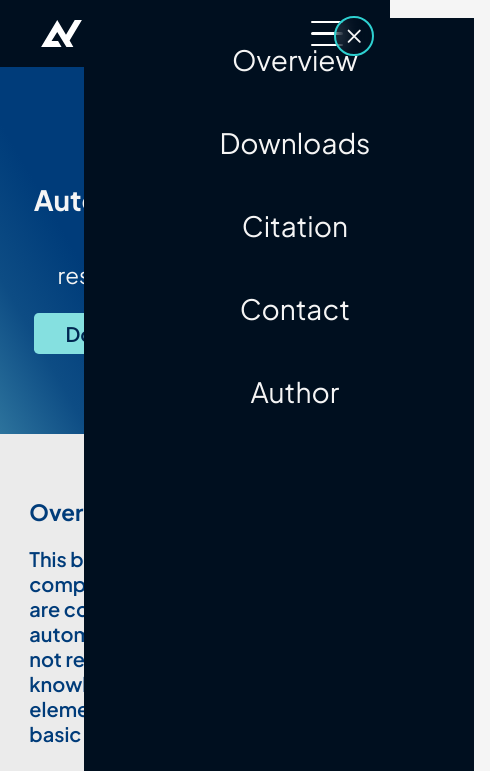
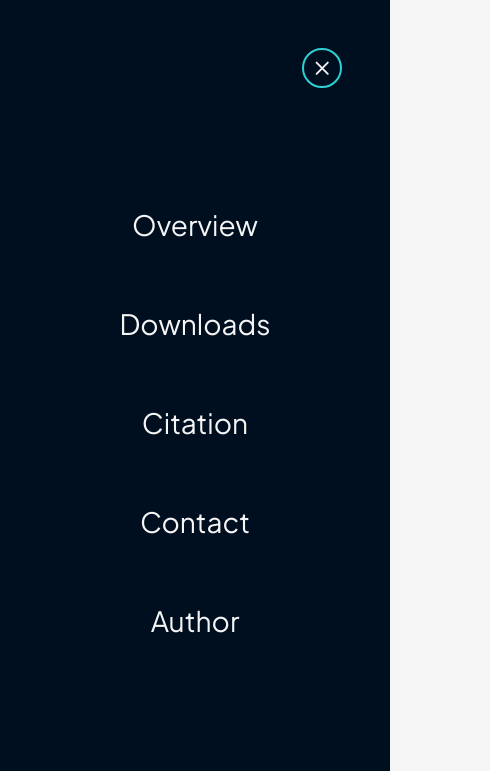
Before and after one commit to rosellynunez/academic-book, a plain HTML site: page index.html in a window 390 px wide. Both pictures are taken after a click on the button "Open menu". Shown: the top 771 px of the page, 490 px wide, since content can reach past the window. Drawn offline with Linux system fonts and the light colour scheme.

Commit message:
fixed nav

```diff
--- a/css/3-layout.css
+++ b/css/3-layout.css
@@ -62,14 +62,14 @@ section:last-of-type {
 .section--alternative { background-color: var(--surface-section-alternative); }
 .section--gradient { background: var(--surface-gradient); }
 
-/* Header */
+/* --- General Header --- */
 .site-header {
     position: sticky;
     top: 0;
     z-index: 1000;
     background-color: var(--surface-header);
     backdrop-filter: blur(10px);
-    padding: 0 var(--space-sm);
+    padding: var(--space-sm);
     gap: var(--space-sm);
 }
 
@@ -80,74 +80,44 @@ section:last-of-type {
     justify-content: space-between;
 }
 
-/* Main nav */
-.main-nav {
-    position: sticky;
-    top: 0;
-    width: 100%;
-    backdrop-filter: blur(10px);
-    z-index: 1000;
-    padding: var(--space-sm) 0;
-    background-color: var(--surface-header);
+/* Desktop nav */
+.desktop-nav ul {
+    display: flex;
+    gap: var(--space-xs);
 }
 
-.main-nav ul {
-    list-style: none;
-    margin: 0;
-    padding: 0;
-    display: flex;
-    justify-content: right;
-    flex-wrap: wrap;
-}
-
-.main-nav ul li {
-    margin: 0 var(--space-xs);
-}
-
-.main-nav a {
+.desktop-nav a {
     text-decoration: none;
     color: var(--text-color-nav);
-    font-size: var(--text-body);
     padding: var(--space-xs) var(--space-sm);
-    transition: 0.3s;
 }
 
 /* Navigation interaction states */
-.main-nav a:hover {
+.desktop-nav a:hover {
     text-decoration: underline;
     text-decoration-thickness: 1px;
     text-underline-offset: 3px;
 }
 
-.main-nav a:active {
+.desktop-nav a:active {
     text-decoration-thickness: 2px;
     transform: translateY(2px);
     transition: all 0.3s ease;
 }
 
-.main-nav a:focus-visible { /* Focus (keyboard) */
+.desktop-nav a:focus-visible { /* Focus (keyboard) */
     outline: var(--focus-ring-width) solid var(--focus-ring-color);
     outline-offset: var(--focus-ring-offset);
 }
 
-/* Nav desktop - visible por defecto */
-.nav-menu {
-    list-style: none;
-    margin: 0;
-    padding: 0;
-    display: flex;
-    justify-content: right;
-    flex-wrap: wrap;
-}
-
-.nav-menu li {
+.desktop-nav li {
     margin: 0 var(--space-xs);
 }
 
 /* Mobile Navigation (hamburger + overlay menu) */
 /* Hidden on desktop */
 .hamburger {
-    display: none;
+    display: none; /* visible solo en mobile */
     flex-direction: column;
     background: none;
     border: none;
@@ -158,16 +128,20 @@ section:last-of-type {
 
 .hamburger span {
     display: block;
-    width: var(--space-lg);
-    height: 0.13rem;
+    width: 25px;
+    height: 3px;
     background: var(--color-neutral-0);
-    margin: 0.3rem 0;
+    margin: 0.2rem 0;
     border-radius: var(--radius-sm);
     transition: .25s;
 }
 
 .close-menu {
-  display: none; /* Hidden on desktop */
+    display: none;
+}
+
+.mobile-nav {
+    display: none;
 }
 
 .header-inner {
@@ -176,44 +150,46 @@ section:last-of-type {
     justify-content: space-between;
 }
 
-.main-nav {
-    flex: 1 1 auto;
+.desktop-nav {
+    display: block;
+}
+
+.nav-menu-desktop {
+    display: flex;
 }
 
 /* --- Mobile Navigation - here we see the hamburguer --- */
 @media (max-width: 992px) {
+    /* Ocultar nav desktop */
+    .desktop-nav {
+        display: none;
+    }
+
     .hamburger {
         display: flex;
-        z-index: 1100; /* encima del overlay */
+        z-index: 1400; /* encima del overlay */
     }
 
 /* Menu fullscreen (hidden using opacity/visibility) */
-    .nav-menu {
+    .mobile-nav {
+    /* Menu fullscreen */
         position: fixed;
-        inset: 0; /* top:0; right:0; bottom:0; left:0; */
-        width: 100vw;
-        height: 100vh;
+        inset: 0;
+        background-color: var(--surface-header);
         display: flex;
         flex-direction: column;
         justify-content: center;
         align-items: center;
-        background-color: var(--surface-header);
-
-        /* ocultar para que no interfiera, pero permitir transición */
         opacity: 0;
         visibility: hidden;
+        pointer-events: none;
         transform: translateY(-10%);
-        pointer-events: none; /* no clickeable cuando oculto */
-
-        /* animación */
-        transition: opacity 320ms cubic-bezier(.2,.9,.2,1),
-                    transform 320ms cubic-bezier(.2,.9,.2,1),
-                    visibility 0s linear 320ms; /* delay para visibility = oculto después de la transición */
-        z-index: 1050;
+        transition: opacity 0.3s ease, transform 0.3s ease, visibility 0.3s;
+        z-index: 1110;
     }
 
-/* When is active: visible y clickeable */
-    .nav-menu.active {
+    /* When is active: visible y clickeable */
+    .mobile-nav.active {
         opacity: 1;
         visibility: visible;
         transform: translateY(0);
@@ -221,57 +197,87 @@ section:last-of-type {
         transition-delay: 0.2s;
     }
 
-    .header-inner {
-        justify-content: space-between;
-        padding: var(--space-xs) 0;
+    .nav-menu {
+        list-style: none;
+        text-align: center;
+        padding: 0;
+        margin: 0;
+        display: flex;
+        flex-direction: column;
+        gap: 2rem;
+    }
+
+    .nav-menu a {
+        display: inline-block;
+        font-size: var(--text-section) !important;
+        font-weight: var(--fw-regular) !important;
+        text-decoration: none;
+        color: var(--text-color-on-dark);
+        padding: var(--space-sm)!important;
+        width: 100%;
+    }
+
+    .nav-menu a:hover {
+        text-decoration: underline;
+        text-decoration-thickness: 1px;
+        text-underline-offset: 3px;
+    }
+
+    /* When is active: visible y clickeable */
+    .hamburger.active {
+        opacity: 0;
+        visibility: hidden;
+        pointer-events: none;
+    }
+
+    /* AÑADIR: Mostrar hamburguesa cuando no está activo */
+    .hamburger:not(.active) {
+        opacity: 1;
+        visibility: visible;
+        pointer-events: auto;
     }
 
     /* Estilos para elementos del menú en pantalla completa */
     .nav-menu li {
         text-align: center;
-        margin: 0 var(--space-sm)!important;
-        width: 100%;
     }
 
-    .nav-menu li a {
-        display: inline-block;
-        font-size: var(--text-section) !important;
-        font-weight: var(--fw-regular) !important;
-        text-decoration: none;
+    /* --- Close button --- */
+    .close-menu {
+        position: absolute;
+        top: 3rem;
+        right: 3rem;
+        width: 2.5rem;
+        height: 2.5rem;
+        display: flex; /* siempre flex */
+        align-items: center;
+        justify-content: center;
+        border: var(--border-width-interactive) solid var(--border-color-interactive);
+        border-radius: 50%;
+        background: transparent;
         color: var(--text-color-on-dark);
-        padding: var(--space-md)!important;
-        width: 100%;
+        cursor: pointer;
+        opacity: 0; /* oculto inicialmente */
+        z-index: 1500;
+        transition: opacity 0.25s ease, transform 0.25s ease, background 0.25s ease;
+        visibility: hidden; /* AÑADIR ESTO */
     }
 
-    /* Asegurar que la hamburguesa (cuando se transforma) se vea por encima */
-    .hamburger.active {
-        z-index: 1110;
+    /* Cuando el menú está activo, mostrar la X */
+    .mobile-nav.active .close-menu {
+        opacity: 1;
+        visibility: visible;
+        pointer-events: auto;
+        top: 3rem;
+        right: 3rem;
     }
 
-    .close-menu {
-        position: fixed;
-        top: var(--space-sm);
-        right: var(--space-sm);
-        width: 2.5rem;
-        height: 2.5rem;
-        border: none;
-
-    /* ✨ Semi-transparent background with blur */
-        background: transparent;
-        border: var(--border-width-interactive) solid var(--border-color-interactive);
-        color: var(--text-color-on-dark);
-        border-radius: var(--radius-full);
-
-        display: flex;
-        align-items: center;
-        justify-content: center;
-
-        cursor: pointer;
-        z-index: 1120;
-        backdrop-filter: blur(8px);
-        opacity: 0;
-        display: none;
-        transition: opacity 250ms ease, transform 250ms ease, background 250ms ease;
+    /* Visible */
+    .close-menu.visible {
+        opacity: 1;
+        visibility: visible;
+        pointer-events: auto;
+        z-index: 9999;
     }
 
     .close-menu svg {
@@ -285,16 +291,13 @@ section:last-of-type {
         transform: scale(1.05);
     }
 
-    /* Visible */
-    .close-menu.visible {
-        display: flex;
-        opacity: 1;
+    header {
+        padding-left: 0 !important;
+        padding-right: 0 !important;
     }
 
-    header,
-    .main-nav {
-        padding-left: 0 !important;
-        padding-right: 0 !important;
+    .desktop-nav {
+    display: none;
     }
 }
 
@@ -308,7 +311,7 @@ section:last-of-type {
         display: none !important;
     }
 
-    .nav-menu {
+    .desktop-nav {
         display: flex !important;
         position: static !important;
         opacity: 1 !important;
@@ -322,14 +325,14 @@ section:last-of-type {
         flex-direction: row !important;
     }
 
-    .nav-menu li {
+    .desktop-nav li {
         width: auto !important;
         text-align: left !important;
         border-bottom: none !important;
         margin: 0 0.5rem !important;
     }
 
-    .nav-menu li a {
+    .desktop-nav li a {
         font-size: var(--text-body) !important;
         font-weight: var(--fw-regular) !important;
         padding: var(--space-xs) var(--space-sm) !important;
--- a/index.html
+++ b/index.html
@@ -26,8 +26,9 @@
                     </a>
                 </div>
 
-                <nav class="main-nav" id="main-nav">
-                    <ul class="nav-menu">
+                <!-- Desktop nav (same nav, but shown inline in desktop) -->
+                <nav class="desktop-nav">
+                    <ul class="nav-menu-desktop">
                         <li><a href="#overview">Overview</a></li>
                         <li><a href="#downloads">Downloads</a></li>
                         <li><a href="#citation">Citation</a></li>
@@ -36,14 +37,20 @@
                     </ul>
                 </nav>
 
-                <!-- Button hamburguesa -->
+                <!-- Hamburger button -->
                 <button class="hamburger" id="hamburger" aria-label="Open menu" aria-expanded="false">
                     <span></span>
                     <span></span>
                     <span></span>
                 </button>
 
-                <!-- Button X (close) — hidden by default -->
+            </div>
+        </header>
+
+        <!-- FULLSCREEN MOBILE MENU -->
+        <nav class="mobile-nav" id="mobile-nav">
+
+            <!-- Button X (close) -->
             <button class="close-menu" id="closeMenu" aria-label="Close menu">
                 <svg viewBox="0 0 24 24" width="20" height="20" aria-hidden="true">
                     <path d="M18 6L6 18M6 6l12 12"
@@ -53,8 +60,14 @@
                 </svg>
             </button>
 
-            </div>
-        </header>
+            <ul class="nav-menu">
+                <li><a href="#overview">Overview</a></li>
+                <li><a href="#downloads">Downloads</a></li>
+                <li><a href="#citation">Citation</a></li>
+                <li><a href="#contact">Contact</a></li>
+                <li><a href="#about-the-author">Author</a></li>
+            </ul>
+        </nav>
 
         <main>
             <!-- Hero Section -->
--- a/js/script.js
+++ b/js/script.js
@@ -3,68 +3,48 @@
 // ==============================================================
 
 document.addEventListener("DOMContentLoaded", () => {
-  const hamburger = document.querySelector(".hamburger");
-  const navMenu = document.querySelector(".nav-menu");
+  const hamburger = document.getElementById("hamburger");
+  const navMenu = document.getElementById("mobile-nav");
   const closeBtn = document.getElementById("closeMenu");
-  const navLinks = document.querySelectorAll(".nav-menu a");
+  const navLinks = document.querySelectorAll("#mobile-nav a");
 
   if (!hamburger || !navMenu || !closeBtn) return;
 
-  // función para abrir
+  // Abrir menú
   function openMenu() {
     hamburger.classList.add("active");
     navMenu.classList.add("active");
-    closeBtn.classList.add("visible");   // muestra el botón X
-    closeBtn.style.display = "flex";     // por si el CSS tarda
+    navMenu.classList.add("active"); // Esto debería añadir la clase "active"
 
-    // ARIA
     hamburger.setAttribute("aria-expanded", "true");
     closeBtn.setAttribute("aria-expanded", "true");
 
-    // Move focus inside menu
     const firstLink = navMenu.querySelector("a");
     if (firstLink) firstLink.focus();
   }
 
-  // función para cerrar
+  // Cerrar menú
   function closeMenu() {
     hamburger.classList.remove("active");
     navMenu.classList.remove("active");
-    closeBtn.classList.remove("visible");
 
-     // ARIA
     hamburger.setAttribute("aria-expanded", "false");
     closeBtn.setAttribute("aria-expanded", "false");
 
-    // ocultamos completamente la X después de un breve retardo (coincidiendo con la transición)
-    setTimeout(() => {
-    closeBtn.style.display = "none";
-    }, 300);
+    hamburger.focus();
+  }
 
-    hamburger.focus();
-}
-
-  // toggle con la hamburguesa
+  // Eventos
   hamburger.addEventListener("click", () => {
     if (navMenu.classList.contains("active")) closeMenu();
     else openMenu();
   });
 
-  // click en la X cierra
-  closeBtn.addEventListener("click", () => {
-    closeMenu();
-  });
+  closeBtn.addEventListener("click", closeMenu);
 
-  // close menu when clicking a link
-  navLinks.forEach(link =>
-    link.addEventListener("click", () => {
-      closeMenu();
-    })
-  );
+  navLinks.forEach(link => link.addEventListener("click", closeMenu));
 
-  //  Close clicking outside menu
-  document.addEventListener("click", (e) => {
-    // si el menú está abierto y el click es fuera del navMenu y fuera del hamburger y fuera del closeBtn -> cerrar
+  document.addEventListener("click", e => {
     if (
       navMenu.classList.contains("active") &&
       !navMenu.contains(e.target) &&
@@ -74,7 +54,10 @@ document.addEventListener("DOMContentLoaded", () => {
       closeMenu();
     }
   });
+
+
 });
+
 
 
 // ==============================================================
```
Also changed, not shown: css/2-base.css (+5 -4 lines), css/4-components.css (line endings or trailing spaces). Lines whose indentation alone changed are shown as unchanged.
